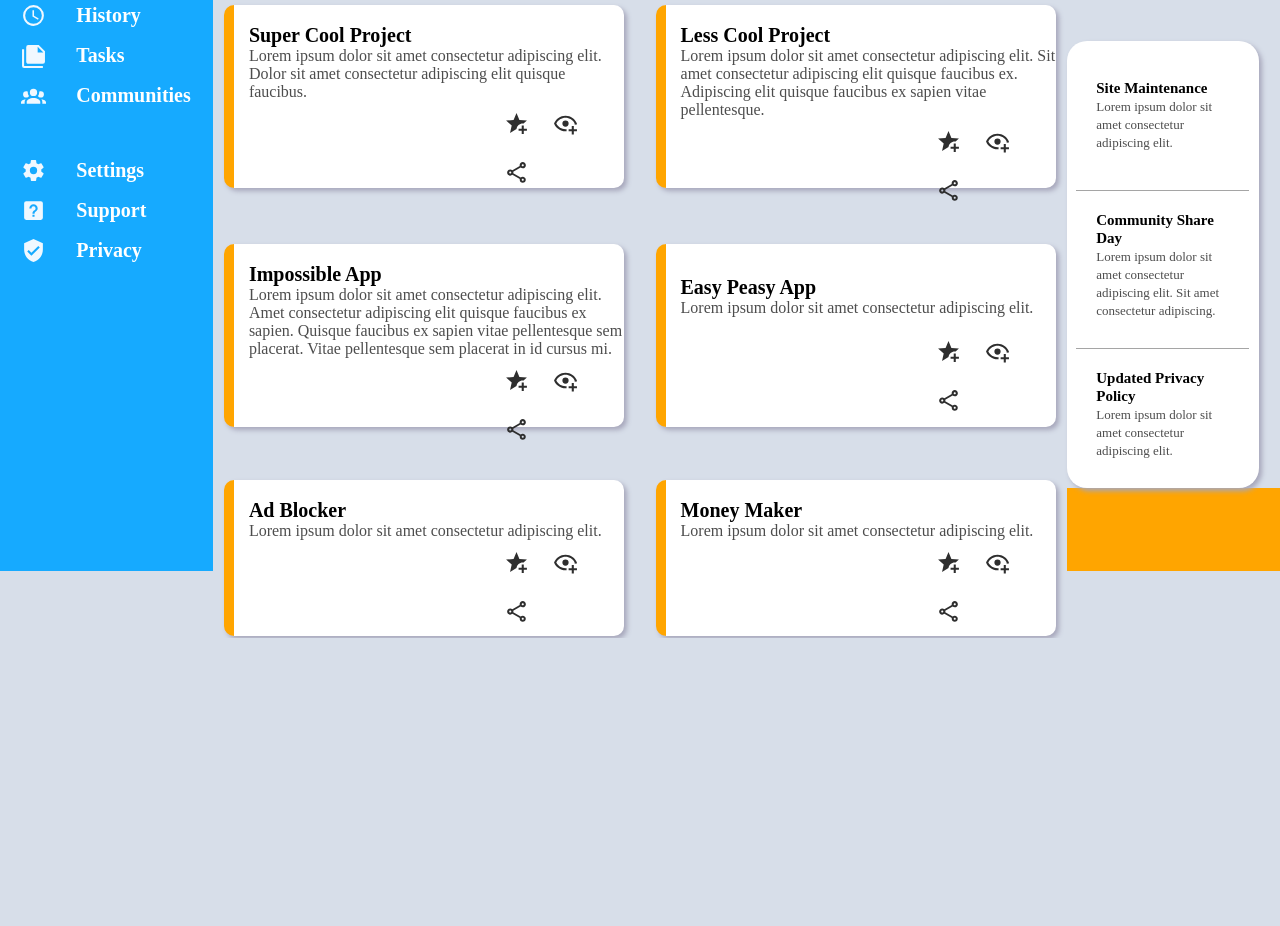
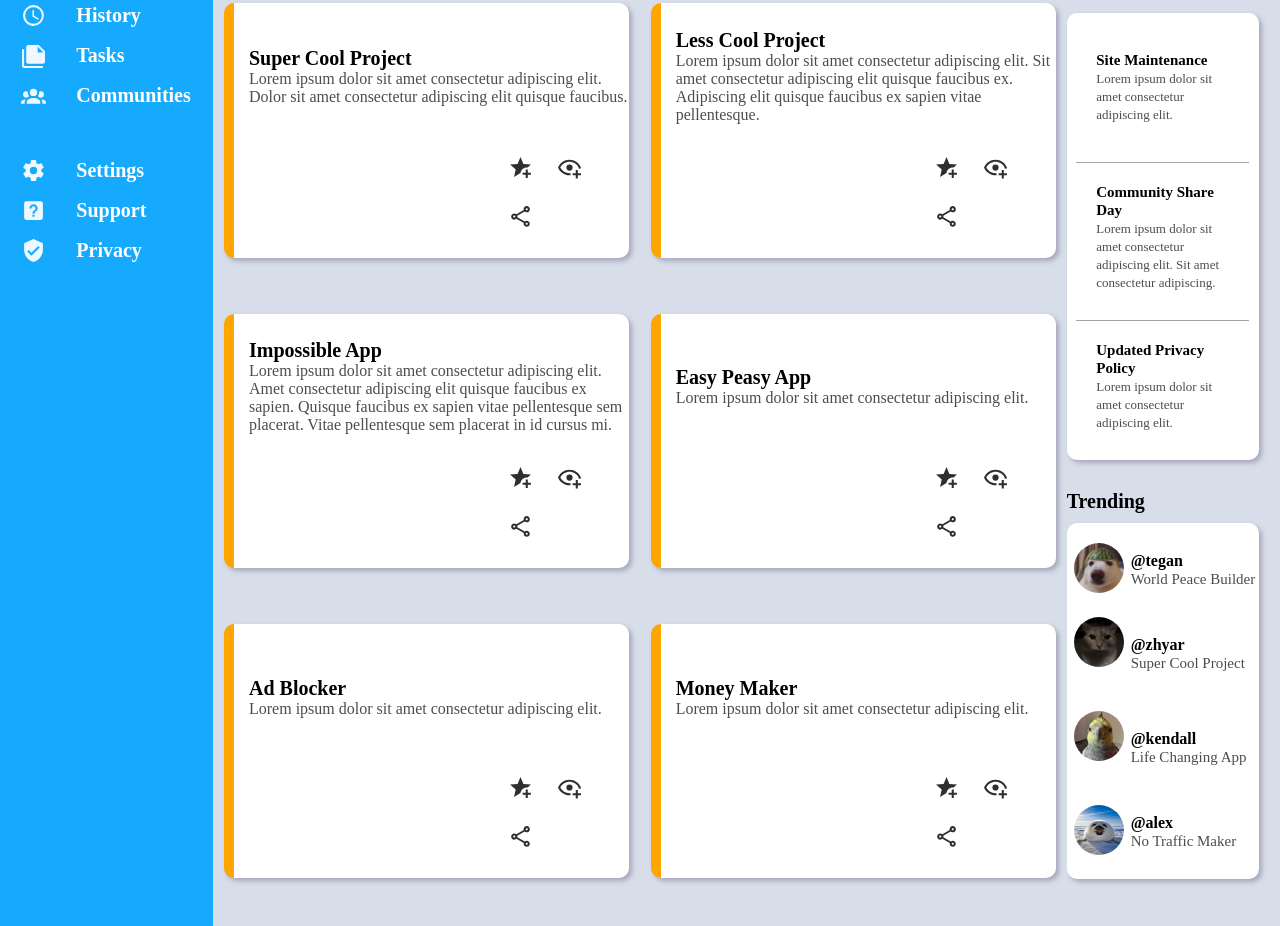
Before and after one commit to Zhyar-Ali/admin-dashboard, a plain HTML site: page index.html in a window 1280 px wide. Shown: the part 229-1155 px from the top of the page. Before the commit the page ends 867 px from the top, so only its background shows below. Drawn offline with Linux system fonts and the light colour scheme.

Commit message:
finished trending & fixed layout issue

```diff
--- a/index.html
+++ b/index.html
@@ -135,6 +135,8 @@
 
         <div class="projects">
             <div id="your">Your Projects</div>
+
+            <div class="project-grid">
                 <div class="project">
                     <p class="text"><span class="name">Super Cool Project</span>
                         <br><span class="description">Lorem ipsum dolor sit amet consectetur adipiscing elit. Dolor sit amet consectetur adipiscing elit quisque faucibus.</span>
@@ -242,7 +244,7 @@
                         </svg>
                     </div>
                 </div>
-
+            </div>
         </div>
 
         <div class="announcements">
@@ -262,8 +264,50 @@
             </div>
         </div>
 
+        <div class="trendings">
+            <div id="your3">Trending</div>
+
             <div class="trending">
+                <div class="trending-pfp">
+                    <div class="trnd-pfp">
+                        <img class="pfp3" src="./pics/dog.webp" alt="A picture of a dog with a watermelon hat">
+                    </div>
 
+                    <p class="trnd-text"><span class="trnd-at">@tegan</span>
+                        <br><span class="trnd-name">World Peace Builder</span>
+                    </p>
+                </div>
+
+                <div class="trending-pfp">
+                    <div class="trnd-pfp">
+                        <img class="pfp3" src="./pics/cat.webp" alt="A picture of a cat">
+                    </div>
+
+                    <p class="trnd-text"><span class="trnd-at">@zhyar</span>
+                        <br><span class="trnd-name">Super Cool Project</span>
+                    </p>
+                </div>
+
+                <div class="trending-pfp">
+                    <div class="trnd-pfp">
+                        <img class="pfp3" src="./pics/birb.jpg" alt=" A picture of a bird">
+                    </div>
+
+                    <p class="trnd-text"><span class="trnd-at">@kendall</span>
+                        <br><span class="trnd-name">Life Changing App</span>
+                    </p>
+                </div>
+
+                <div class="trending-pfp">
+                    <div class="trnd-pfp">
+                        <img class="pfp3" src="./pics/seal.jpg" alt="A picture of a seal">
+                    </div>
+
+                    <p class="trnd-text"><span class="trnd-at">@alex</span>
+                        <br><span class="trnd-name">No Traffic Maker</span>
+                    </p>
+                </div>
+            </div>
         </div>
     </div>
 
--- a/style.css
+++ b/style.css
@@ -161,17 +161,20 @@ ul{
     background-color: rgb(215, 222, 233);
     display: grid;
     grid-template-columns: repeat(2, 1fr);
-    grid-template-rows: 0.25fr ,repeat(3, 1fr);
-    gap: 10px;
-    justify-items: center;
-    align-items: center;
-    padding-top: 20px;
+    grid-template-rows: 0.25fr 5fr;
     padding-bottom: 20px;
     z-index: 1;
+}
+.project-grid{
+    display: grid;
+    grid-area: 2 / 1 / 3 / 3;
+    grid-template: repeat(3, 1fr) / repeat(2, 1fr);
+    justify-items: center;
 }
 #your{
     grid-area: 1 / 1 / 2 / 3;
     justify-self: baseline;
+    align-self: end;
     padding-left: 20px;
     font-weight: bold;
     font-size: 20px;
@@ -182,11 +185,12 @@ ul{
     border-left: 10px solid orange;
     border-radius: 10px;
     width:95%;
-    height: 80%;
+    height: 82%;
     display: grid;
     grid-template-columns: 2fr 1fr;
     grid-template-rows: repeat(2,1fr);
     align-items: center;
+    align-self: center;
 }
 .name{
     font-weight: bold;
@@ -214,14 +218,14 @@ ul{
     width: 90%;
     display: grid;
     grid-template-columns: 1fr;
-    grid-template-rows: 0.25fr 1fr;
+    grid-template-rows: 0.75fr 4fr;
     justify-items: center;
     z-index: 1;
 }
 #your2{
-    align-self: center;
-    justify-self: baseline;
-    padding-left: 20px;
+    align-self: end;
+    padding-bottom: 20px;
+    justify-self: start;
     font-weight: bold;
     font-size: 20px;
 }
@@ -233,7 +237,7 @@ ul{
     grid-template-rows: repeat(3,1fr);
     justify-items: center;
     align-items: center;
-    border-radius: 20px;
+    border-radius: 10px;
 }
 .text2{
     width: 90%;
@@ -251,7 +255,53 @@ ul{
     color: rgb(77, 77, 77);
     font-size: 13px;
 }
+.trendings{
+    grid-area: 3 / 3 / 4 / 4;
+    display: grid;
+    grid-template: 0.25fr 4fr / 1fr;
+    padding-bottom: 47px;
+}
+#your3{
+    margin-top: 30px;
+    padding-bottom: 10px;
+    justify-self: start;
+    font-weight: bold;
+    font-size: 20px;
+}
 .trending{
-    grid-area: 3 / 3 / 4 / 4;
-    background-color: orange;
+    background-color: white;
+    box-shadow: 3px 3px 5px rgb(167, 167, 187);
+    border-radius: 10px;
+    display: grid;
+    grid-template: repeat(4,1fr)/1fr;
+    gap: 20px;
+    width: 90%;
 }
+.trending-pfp{
+    display: grid;
+    grid-template: 1fr / 1fr 2fr;
+}
+.pfp3{
+    width: 50px;
+    height: 50px;
+    border-radius: 100px;
+}
+.trnd-pfp{
+    justify-self: center;
+}
+.trending-pfp:first-child{
+    padding-top: 20px;
+}
+.trending-pfp:last-child{
+    padding-bottom: 20px;
+}
+.trnd-text{
+    align-self: center;
+}
+.trnd-at{
+    font-weight: bold;
+}
+.trnd-name{
+    color: rgb(77, 77, 77);
+    font-size: 15px;
+}
```
Also changed, not shown: pics/birb.jpg (added), pics/dog.webp (added), pics/seal.jpg (added). Lines whose indentation alone changed are shown as unchanged.
